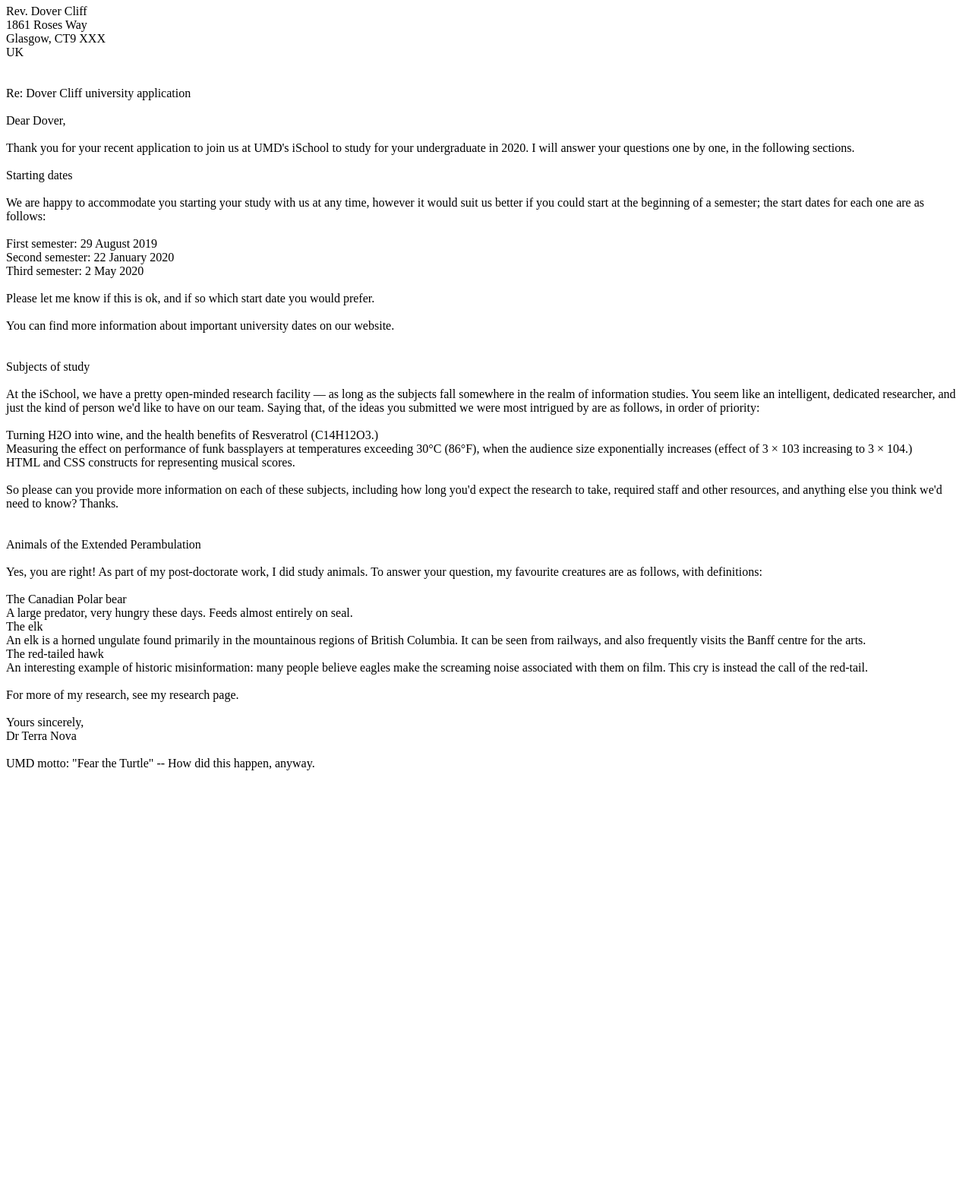
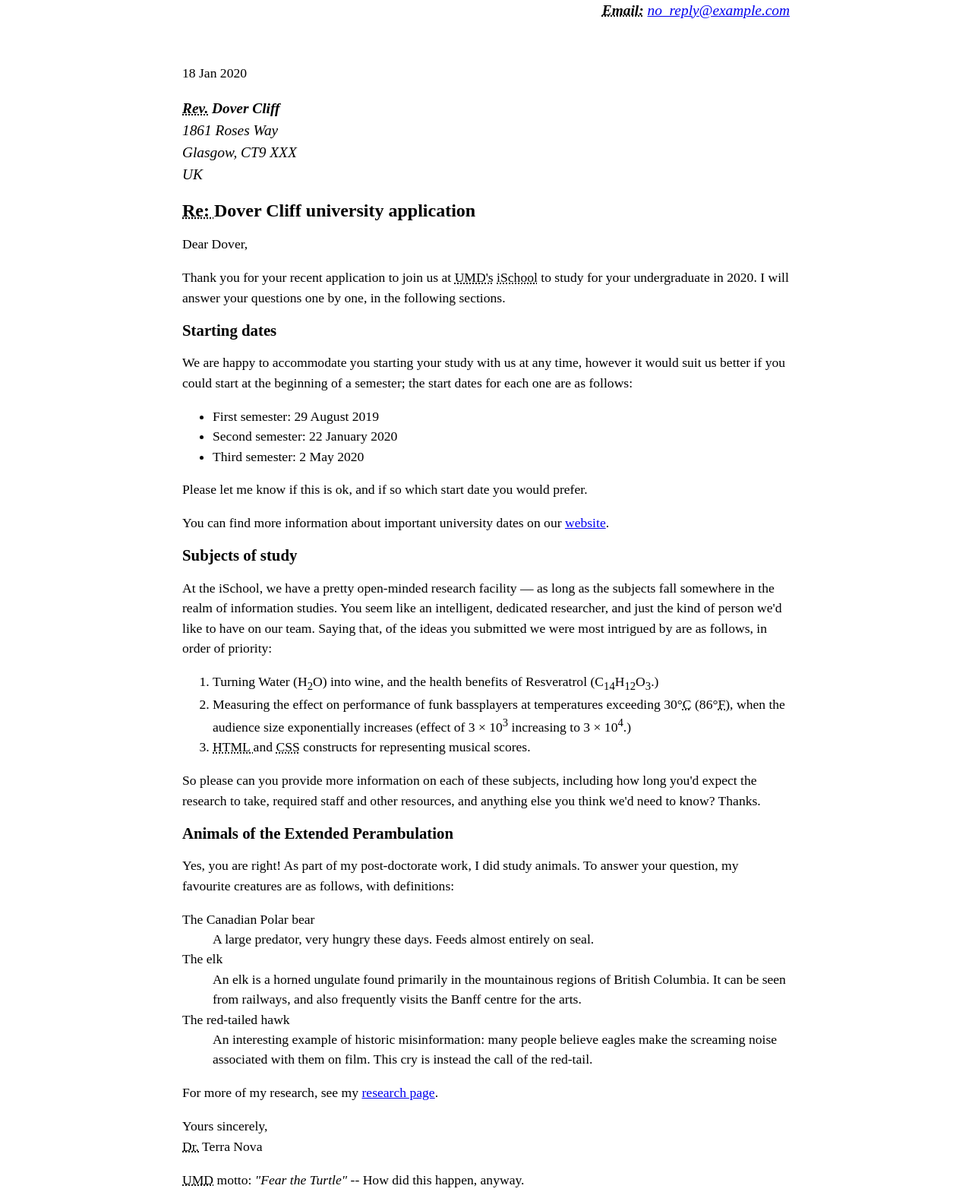
Before and after one commit to eddiekoski/eddiekoski.github.io, a plain HTML site: page lab2/index.html in a window 1280 px wide. Shown: the part 224-1793 px from the top of the page at 76% size. Before the commit the page ends 1282 px from the top, so only its background shows below. Drawn offline with Linux system fonts and the light colour scheme.

Commit message:
Update index.html
Added Code to meet all rubric Requirements.

```diff
--- a/lab2/index.html
+++ b/lab2/index.html
@@ -1,82 +1,182 @@
 <!DOCTYPE html>
+<!--
+Found how to do meta tags here:
+  https://www.w3schools.com/tags/tag_meta.asp
+<head>
+  <meta charset="UTF-8">
+  <meta name="description" content="Free Web tutorials">
+  <meta name="keywords" content="HTML,CSS,XML,JavaScript">
+  <meta name="author" content="John Doe">
+  <meta name="viewport" content="width=device-width, initial-scale=1.0">
+</head>
+-->
+
 <html lang="en">
   <head>
     <meta charset="utf-8" />
+    <meta
+      name="description"
+      content="This was a lab Assignment for INST 377 hence even though I am the author I did not author all the content only the marginal content to complete the assignment."
+    />
+    <meta name="author" content="Edward Kostreski et al." />
+    <link rel="stylesheet" href="lab_style.css" />
     <title>Edward Kostreski's INST377 Spring Lab Assignment 2</title>
   </head>
 
   <body>
-
     <address class="sender-column">
       <p>
-            <strong>Dr. Terra Nova</strong><br />
+        <strong><abbr title="Doctor">Dr.</abbr> Terra Nova</strong><br />
         Faculty of Information<br />
         University of Maryland<br />
         College Park, MD<br />
         20742<br />
         USA<br />
-            <a href="+1234567890">Tel: 123-456-7890</a>
-            <a href="mailto:no_reply@example.com">Email: no_reply@example.com</a>
+        <strong><abbr title="Telephone Number:">Tel:</abbr> </strong
+        ><a href="+1234567890">123-456-7890</a><br />
+        <strong><abbr title="Email Address:">Email:</abbr> </strong
+        ><a href="mailto:no_reply@example.com">no_reply@example.com</a><br />
       </p>
     </address>
     <br />
-    <br />
-18 Jan 2020<br />
-<br />
-Rev. Dover Cliff<br />
+    <p><time datetime="2020-01-18">18 Jan 2020</time></p>
+    <address>
+      <p>
+        <strong><abbr title="Reverend">Rev.</abbr> Dover Cliff<br /></strong>
         1861 Roses Way<br />
         Glasgow, CT9 XXX<br />
         UK<br />
-<br />
-<br />
-Re: Dover Cliff university application<br />
-<br />
-Dear Dover,<br />
-<br />
-Thank you for your recent application to join us at UMD's iSchool to study for your undergraduate in 2020. I will answer your questions one by one, in the following sections.<br />
-<br />
-Starting dates<br />
-<br />
-We are happy to accommodate you starting your study with us at any time, however it would suit us better if you could start at the beginning of a semester; the start dates for each one are as follows:<br />
-<br />
-First semester: 29 August 2019<br />
-Second semester: 22 January 2020<br />
-Third semester: 2 May 2020<br />
-<br />
-Please let me know if this is ok, and if so which start date you would prefer.<br />
-<br />
-You can find more information about important university dates on our website.<br />
-<br />
-<br />
-Subjects of study<br />
-<br />
-At the iSchool, we have a pretty open-minded research facility — as long as the subjects fall somewhere in the realm of information studies. You seem like an intelligent, dedicated researcher, and just the kind of person we'd like to have on our team. Saying that, of the ideas you submitted we were most intrigued by are as follows, in order of priority:<br />
-<br />
-Turning H2O into wine, and the health benefits of Resveratrol (C14H12O3.)<br />
-Measuring the effect on performance of funk bassplayers at temperatures exceeding 30°C (86°F), when the audience size exponentially increases (effect of 3 × 103 increasing to 3 × 104.)<br />
-HTML and CSS constructs for representing musical scores.<br />
-<br />
-So please can you provide more information on each of these subjects, including how long you'd expect the research to take, required staff and other resources, and anything else you think we'd need to know? Thanks.<br />
-<br />
-<br />
-Animals of the Extended Perambulation<br />
-<br />
-Yes, you are right! As part of my post-doctorate work, I did study animals. To answer your question, my favourite creatures are as follows, with definitions:<br />
-<br />
-The Canadian Polar bear<br />
-A large predator, very hungry these days. Feeds almost entirely on seal.<br />
-The elk<br />
-An elk is a horned ungulate found primarily in the mountainous regions of British Columbia. It can be seen from railways, and also frequently visits the Banff centre for the arts.<br />
-The red-tailed hawk<br />
-An interesting example of historic misinformation: many people believe eagles make the screaming noise associated with them on film. This cry is instead the call of the red-tail.<br />
-<br />
-For more of my research, see my research page.<br />
-<br />
+      </p>
+    </address>
+    <h1>
+      <abbr title="With reference to:">Re: </abbr> Dover Cliff university
+      application
+    </h1>
+    <p>Dear Dover,</p>
+    <p>
+      Thank you for your recent application to join us at
+      <abbr title="University of Maryland, College Park's">UMD's</abbr>
+      <abbr title="College of Information Studies"> iSchool</abbr> to study for
+      your undergraduate in 2020. I will answer your questions one by one, in
+      the following sections.<br />
+    </p>
+    <h2>Starting dates</h2>
+    <p>
+      We are happy to accommodate you starting your study with us at any time,
+      however it would suit us better if you could start at the beginning of a
+      semester; the start dates for each one are as follows:<br />
+    </p>
+    <ul>
+      <li>First semester: <time datetime="2019-08-29">29 August 2019</time></li>
+      <li>
+        Second semester: <time datetime="2020-01-22">22 January 2020</time>
+      </li>
+      <li>Third semester: <time datetime="2020-05-02">2 May 2020</time></li>
+    </ul>
+
+    <p>
+      Please let me know if this is ok, and if so which start date you would
+      prefer.
+    </p>
+
+    <p>
+      You can find more information about important university dates on our
+      <a href="https://www.umd.io/">website</a>.
+    </p>
+
+    <h2>Subjects of study</h2>
+    <p>
+      At the iSchool, we have a pretty open-minded research facility — as long
+      as the subjects fall somewhere in the realm of information studies. You
+      seem like an intelligent, dedicated researcher, and just the kind of
+      person we'd like to have on our team. Saying that, of the ideas you
+      submitted we were most intrigued by are as follows, in order of
+      priority:<br />
+    </p>
+    <!---
+          Found thise code snippet here:
+          https://developer.mozilla.org/en-US/docs/Web/HTML/Element/abbr
+          <p>You can use <abbr title="Cascading Style Sheets">CSS</abbr> to style your <abbr title="HyperText Markup Language">HTML</abbr>.</p>
+
+          https://www.w3schools.com/tags/tag_sub.asp
+          <p>This text contains <sub>subscript</sub> text.</p>
+          Tip: Use the <sup> tag to define superscripted text.
+    -->
+    <ol>
+      <li>
+        Turning Water (H<sub>2</sub>O) into wine, and the health benefits of
+        Resveratrol (C<sub>14</sub>H<sub>12</sub>O<sub>3</sub>.)
+      </li>
+      <li>
+        Measuring the effect on performance of funk bassplayers at temperatures
+        exceeding 30°<abbr title="Celsius">C</abbr> (86°<abbr title="Fahrenheit"
+          >F</abbr
+        >), when the audience size exponentially increases (effect of 3 × 10<sup
+          >3</sup
+        >
+        increasing to 3 × 10<sup>4</sup>.)
+      </li>
+      <li>
+        <abbr title="HyperText Markup Language">HTML </abbr> and
+        <abbr title="Cascading Style Sheets">CSS</abbr> constructs for
+        representing musical scores.
+      </li>
+    </ol>
+    <p>
+      So please can you provide more information on each of these subjects,
+      including how long you'd expect the research to take, required staff and
+      other resources, and anything else you think we'd need to know? Thanks.<br />
+    </p>
+    <h2>Animals of the Extended Perambulation</h2>
+    <p>
+      Yes, you are right! As part of my post-doctorate work, I did study
+      animals. To answer your question, my favourite creatures are as follows,
+      with definitions:<br />
+    </p>
+    <!--
+      Use code from:
+      https://www.w3schools.com/html/html_lists.asp
+      HTML Description Lists
+       <dl>
+      <dt>Coffee</dt>
+      <dd>- black hot drink</dd>
+      <dt>Milk</dt>
+      <dd>- white cold drink</dd>
+      </dl>
+    -->
+    <dl>
+      <dt>The Canadian Polar bear</dt>
+      <dd>
+        A large predator, very hungry these days. Feeds almost entirely on seal.
+      </dd>
+      <dt>The elk</dt>
+      <dd>
+        An elk is a horned ungulate found primarily in the mountainous regions
+        of British Columbia. It can be seen from railways, and also frequently
+        visits the Banff centre for the arts.
+      </dd>
+
+      <dt>The red-tailed hawk</dt>
+      <dd>
+        An interesting example of historic misinformation: many people believe
+        eagles make the screaming noise associated with them on film. This cry
+        is instead the call of the red-tail.
+      </dd>
+    </dl>
+
+    <p>
+      For more of my research, see my
+      <a href="https://www.umd.io/">research page</a>.
+    </p>
+
+    <p>
       Yours sincerely,<br />
-Dr Terra Nova<br />
-<br />
-UMD motto: "Fear the Turtle" -- How did this happen, anyway.<br />
-<br />
+      <abbr title="Doctor">Dr.</abbr> Terra Nova<br />
+    </p>
+    <p>
+      <abbr title="University of Maryland, College Park">UMD</abbr> motto:
+      <cite>"Fear the Turtle"</cite> -- How did this happen, anyway.
+    </p>
     <br />
   </body>
 </html>
```
Lines whose indentation alone changed are shown as unchanged.
